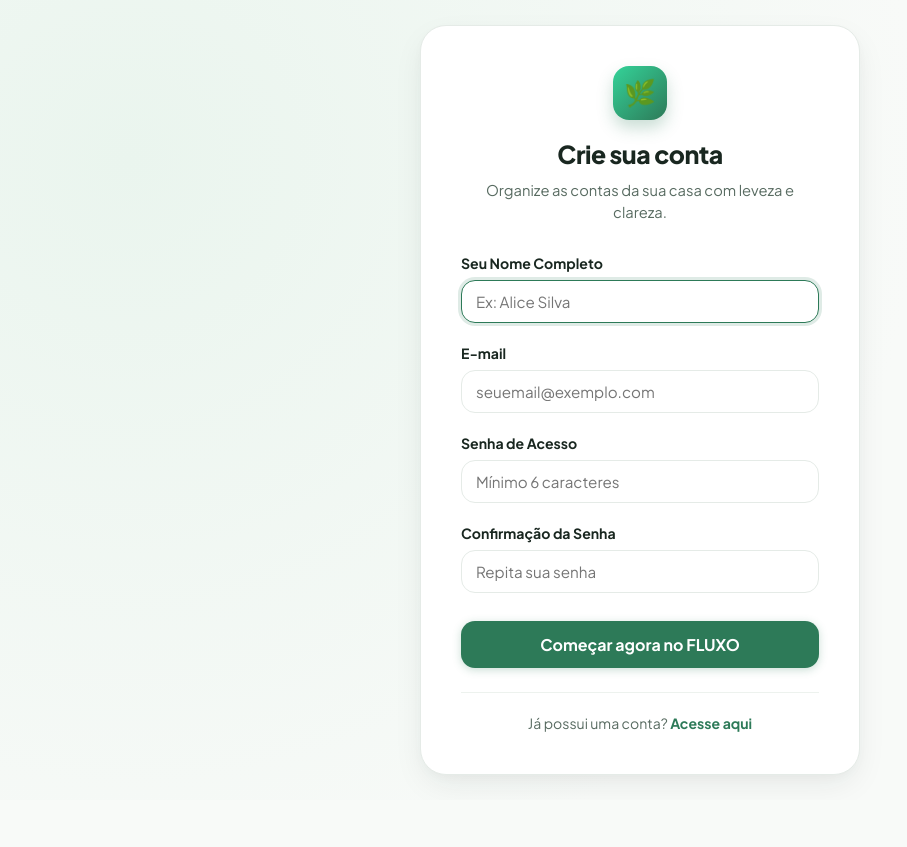
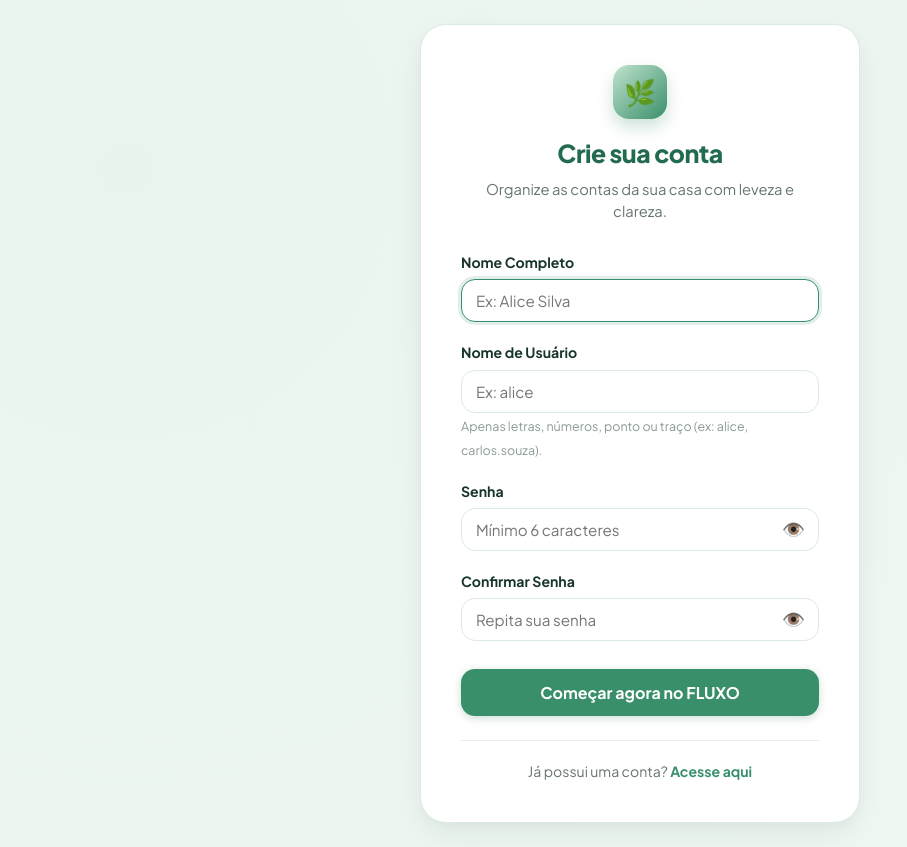
Before and after one commit to alocev/Fluxo-, a PHP site: page /public/cadastro.php in a window 1280 px wide. Shown: the whole page, without its empty margins (0-907 px from the left). Before the commit the page ends 781 px from the top, so only its background shows below. Run offline with PHP 8.4, Linux system fonts and the light colour scheme.

Commit message:
feat: ajustar autenticacao por usuario, alternador de senha, paleta verde salvia, isolamento de dados e documentacao

```diff
--- a/assets/css/style.css
+++ b/assets/css/style.css
@@ -6,29 +6,30 @@
 @import url('https://fonts.googleapis.com/css2?family=Plus+Jakarta+Sans:wght@400;500;600;700;800&display=swap');
 
 :root {
-    /* Cores Principais — Verde Suave & Natureza */
-    --primary: #2d7a58;
-    --primary-hover: #236347;
-    --primary-light: #eaf5ee;
-    --primary-surface: #f2f8f4;
-    --primary-border: #cde4d6;
+    /* Cores Principais — Verde Sálvia Suave & Natureza (Seções 5, 6, 7, 8) */
+    --primary: #3A8F6B;
+    --primary-hover: #236B4F;
+    --primary-dark: #236B4F;
+    --primary-light: #BFE3CE;
+    --primary-surface: #E8F5ED;
+    --primary-border: #DCEBE2;
 
     /* Superfícies e Fundo */
-    --bg-page: #f8faf8;
-    --bg-card: #ffffff;
-    --border-color: #e5ebe7;
-    --border-subtle: #edf2ee;
+    --bg-page: #EEF7F1;
+    --bg-card: #FFFFFF;
+    --border-color: #DCEBE2;
+    --border-subtle: #E6F0EA;
 
     /* Textos */
-    --text-primary: #192720;
-    --text-secondary: #586b61;
-    --text-muted: #83968c;
-    --text-inverse: #ffffff;
+    --text-primary: #18352A;
+    --text-secondary: #65756D;
+    --text-muted: #8A9A92;
+    --text-inverse: #FFFFFF;
 
     /* Cores de Alerta & Estado */
-    --success: #15803d;
-    --success-bg: #f0fdf4;
-    --success-border: #bbf7d0;
+    --success: #236B4F;
+    --success-bg: #E8F5ED;
+    --success-border: #BFE3CE;
 
     --warning: #b45309;
     --warning-bg: #fffbeb;
@@ -42,30 +43,30 @@
     --info-bg: #f0f9ff;
     --info-border: #bae6fd;
 
-    /* Categorias das Contas (Cores contextuais suaves) */
-    --cat-agua-color: #0284c7;
-    --cat-agua-bg: #e0f2fe;
-    --cat-agua-border: #bae6fd;
+    /* Categorias das Contas (Cores contextuais da Seção 8) */
+    --cat-agua-color: #5BA7D1;
+    --cat-agua-bg: #E5F3FA;
+    --cat-agua-border: #C9E5F5;
 
-    --cat-energia-color: #d97706;
-    --cat-energia-bg: #fef3c7;
-    --cat-energia-border: #fde68a;
+    --cat-energia-color: #D9A928;
+    --cat-energia-bg: #FFF5D9;
+    --cat-energia-border: #FCE8B0;
 
-    --cat-internet-color: #6366f1;
-    --cat-internet-bg: #eef2ff;
-    --cat-internet-border: #c7d2fe;
+    --cat-internet-color: #7C83D1;
+    --cat-internet-bg: #EEEEFC;
+    --cat-internet-border: #D5D7F8;
 
-    --cat-aluguel-color: #c2410c;
-    --cat-aluguel-bg: #ffedd5;
-    --cat-aluguel-border: #fed7aa;
+    --cat-aluguel-color: #C98568;
+    --cat-aluguel-bg: #FAEDE8;
+    --cat-aluguel-border: #F4D6CB;
 
-    --cat-streaming-color: #db2777;
-    --cat-streaming-bg: #fce7f3;
-    --cat-streaming-border: #fbcfe8;
+    --cat-streaming-color: #A66BB5;
+    --cat-streaming-bg: #F5EAF7;
+    --cat-streaming-border: #E9D1ED;
 
-    --cat-outras-color: #475569;
-    --cat-outras-bg: #f1f5f9;
-    --cat-outras-border: #e2e8f0;
+    --cat-outras-color: #82928A;
+    --cat-outras-bg: #EEF2F0;
+    --cat-outras-border: #D9E2DE;
 
     /* Sombras e Raios */
     --radius-sm: 8px;
@@ -260,7 +261,8 @@
     text-overflow: ellipsis;
 }
 
-.user-info .user-email {
+.user-info .user-email,
+.user-info .user-handle {
     font-size: 0.74rem;
     color: var(--text-muted);
     white-space: nowrap;
@@ -1005,7 +1007,39 @@
 
 .form-control:focus {
     border-color: var(--primary);
-    box-shadow: 0 0 0 3px rgba(45, 122, 88, 0.15);
+    box-shadow: 0 0 0 3px rgba(58, 143, 107, 0.15);
+}
+
+.password-toggle-wrapper {
+    position: relative;
+    display: flex;
+    align-items: center;
+    width: 100%;
+}
+
+.password-toggle-wrapper .form-control {
+    padding-right: 44px;
+}
+
+.btn-toggle-password {
+    position: absolute;
+    right: 8px;
+    background: none;
+    border: none;
+    cursor: pointer;
+    font-size: 1.15rem;
+    color: var(--text-muted);
+    padding: 6px;
+    display: flex;
+    align-items: center;
+    justify-content: center;
+    border-radius: var(--radius-sm);
+    transition: var(--transition);
+}
+
+.btn-toggle-password:hover {
+    color: var(--primary);
+    background-color: var(--primary-surface);
 }
 
 .form-hint {
@@ -1059,7 +1093,8 @@
     display: flex;
     align-items: center;
     justify-content: center;
-    background: radial-gradient(circle at 10% 20%, #eaf5ee 0%, #f8faf8 60%);
+    background-color: var(--bg-page);
+    background-image: radial-gradient(circle at 10% 20%, #E8F5ED 0%, #EEF7F1 75%);
     padding: 24px;
 }
 
@@ -1084,18 +1119,18 @@
     justify-content: center;
     width: 54px;
     height: 54px;
-    background: linear-gradient(135deg, #34d399 0%, #2d7a58 100%);
+    background: linear-gradient(135deg, #BFE3CE 0%, #3A8F6B 100%);
     border-radius: 16px;
     color: #ffffff;
     font-size: 1.6rem;
     margin-bottom: 16px;
-    box-shadow: 0 8px 16px rgba(45, 122, 88, 0.25);
+    box-shadow: 0 8px 16px rgba(58, 143, 107, 0.25);
 }
 
 .auth-title {
     font-size: 1.55rem;
     font-weight: 800;
-    color: var(--text-primary);
+    color: var(--primary-dark);
     letter-spacing: -0.02em;
     margin-bottom: 6px;
 }
--- a/assets/js/main.js
+++ b/assets/js/main.js
@@ -92,4 +92,26 @@
         inputLimite.addEventListener('input', updateLimitPreview);
         updateLimitPreview();
     }
+
+    // 6. Olho para Mostrar / Ocultar Senha (Login e Cadastro)
+    document.querySelectorAll('.btn-toggle-password').forEach(btn => {
+        btn.addEventListener('click', (e) => {
+            e.preventDefault();
+            const targetId = btn.getAttribute('data-target');
+            const input = document.getElementById(targetId);
+            if (input) {
+                if (input.type === 'password') {
+                    input.type = 'text';
+                    btn.textContent = '🙈';
+                    btn.setAttribute('title', 'Ocultar senha');
+                    btn.setAttribute('aria-label', 'Ocultar senha');
+                } else {
+                    input.type = 'password';
+                    btn.textContent = '👁️';
+                    btn.setAttribute('title', 'Mostrar senha');
+                    btn.setAttribute('aria-label', 'Mostrar senha');
+                }
+            }
+        });
+    });
 });
--- a/database/schema.sql
+++ b/database/schema.sql
@@ -13,7 +13,7 @@
 CREATE TABLE IF NOT EXISTS `usuarios` (
     `id` INT AUTO_INCREMENT PRIMARY KEY,
     `nome` VARCHAR(120) NOT NULL,
-    `email` VARCHAR(180) NOT NULL UNIQUE,
+    `usuario` VARCHAR(60) NOT NULL UNIQUE,
     `senha_hash` VARCHAR(255) NOT NULL,
     `data_criacao` TIMESTAMP DEFAULT CURRENT_TIMESTAMP
 ) ENGINE=InnoDB DEFAULT CHARSET=utf8mb4 COLLATE=utf8mb4_unicode_ci;
--- a/includes/auth.php
+++ b/includes/auth.php
@@ -53,9 +53,9 @@
         session_regenerate_id(true);
 
         $_SESSION['user'] = [
-            'id'    => (int)$user['id'],
-            'nome'  => $user['nome'],
-            'email' => $user['email']
+            'id'      => (int)$user['id'],
+            'nome'    => $user['nome'],
+            'usuario' => $user['usuario']
         ];
     }
 }
--- a/includes/functions.php
+++ b/includes/functions.php
@@ -117,48 +117,48 @@
                 return [
                     'icon' => '💧',
                     'class' => 'cat-agua',
-                    'color' => '#0284c7',
-                    'bg' => '#e0f2fe',
+                    'color' => '#5BA7D1',
+                    'bg' => '#E5F3FA',
                     'label' => 'Água'
                 ];
             case 'Energia':
                 return [
                     'icon' => '⚡',
                     'class' => 'cat-energia',
-                    'color' => '#d97706',
-                    'bg' => '#fef3c7',
+                    'color' => '#D9A928',
+                    'bg' => '#FFF5D9',
                     'label' => 'Energia'
                 ];
             case 'Internet':
                 return [
-                    'icon' => '🌐',
+                    'icon' => '📱',
                     'class' => 'cat-internet',
-                    'color' => '#6366f1',
-                    'bg' => '#eef2ff',
+                    'color' => '#7C83D1',
+                    'bg' => '#EEEEFC',
                     'label' => 'Internet'
                 ];
             case 'Aluguel':
                 return [
                     'icon' => '🏠',
                     'class' => 'cat-aluguel',
-                    'color' => '#c2410c',
-                    'bg' => '#ffedd5',
+                    'color' => '#C98568',
+                    'bg' => '#FAEDE8',
                     'label' => 'Aluguel'
                 ];
             case 'Streaming':
                 return [
-                    'icon' => '🎬',
+                    'icon' => '📺',
                     'class' => 'cat-streaming',
-                    'color' => '#db2777',
-                    'bg' => '#fce7f3',
+                    'color' => '#A66BB5',
+                    'bg' => '#F5EAF7',
                     'label' => 'Streaming'
                 ];
             default:
                 return [
-                    'icon' => '📦',
+                    'icon' => '💰',
                     'class' => 'cat-outras',
-                    'color' => '#475569',
-                    'bg' => '#f1f5f9',
+                    'color' => '#82928A',
+                    'bg' => '#EEF2F0',
                     'label' => 'Outras despesas'
                 ];
         }
--- a/public/cadastro.php
+++ b/public/cadastro.php
@@ -1,7 +1,7 @@
 <?php
 /**
  * FLUXO — Sistema de Gestão Doméstica
- * Página de Cadastro de Novo Usuário
+ * Página de Cadastro de Novo Usuário por Nome de Usuário
  */
 
 require_once dirname(__DIR__) . '/config/database.php';
@@ -13,22 +13,22 @@
 require_guest();
 
 $nome = '';
-$email = '';
+$usuario = '';
 $error = '';
 
 if ($_SERVER['REQUEST_METHOD'] === 'POST') {
     require_csrf();
 
     $nome = trim($_POST['nome'] ?? '');
-    $email = trim($_POST['email'] ?? '');
+    $usuario = strtolower(trim($_POST['usuario'] ?? ''));
     $senha = $_POST['senha'] ?? '';
     $senhaConfirma = $_POST['senha_confirma'] ?? '';
 
     // Validações no backend
     if (empty($nome) || mb_strlen($nome) < 3) {
         $error = 'Por favor, informe seu nome completo (mínimo de 3 caracteres).';
-    } elseif (!filter_var($email, FILTER_VALIDATE_EMAIL)) {
-        $error = 'Por favor, informe um endereço de e-mail válido.';
+    } elseif (empty($usuario) || !preg_match('/^[a-z0-9_.-]{3,30}$/', $usuario)) {
+        $error = 'O nome de usuário deve conter entre 3 e 30 caracteres (letras, números, pontos ou sublinhados).';
     } elseif (mb_strlen($senha) < 6) {
         $error = 'A senha deve conter no mínimo 6 caracteres.';
     } elseif ($senha !== $senhaConfirma) {
@@ -37,40 +37,34 @@
         try {
             $db = getDBConnection();
 
-            // Verifica se o e-mail já existe
-            $stmtCheck = $db->prepare("SELECT id FROM usuarios WHERE email = :email LIMIT 1");
-            $stmtCheck->execute([':email' => $email]);
+            // Verifica se o nome de usuário já existe
+            $stmtCheck = $db->prepare("SELECT id FROM usuarios WHERE usuario = :u LIMIT 1");
+            $stmtCheck->execute([':u' => $usuario]);
             if ($stmtCheck->fetch()) {
-                $error = 'Este e-mail já está cadastrado no FLUXO. Tente fazer login.';
+                $error = 'Este nome de usuário já está cadastrado no FLUXO. Por favor, escolha outro.';
             } else {
                 // Criação do hash seguro da senha
                 $senhaHash = password_hash($senha, PASSWORD_DEFAULT);
 
                 $stmtInsert = $db->prepare("
-                    INSERT INTO usuarios (nome, email, senha_hash, data_criacao)
-                    VALUES (:nome, :email, :senha_hash, NOW())
+                    INSERT INTO usuarios (nome, usuario, senha_hash, data_criacao)
+                    VALUES (:nome, :usuario, :senha_hash, NOW())
                 ");
                 $stmtInsert->execute([
                     ':nome' => $nome,
-                    ':email' => $email,
+                    ':usuario' => $usuario,
                     ':senha_hash' => $senhaHash
                 ]);
 
                 $userId = (int)$db->lastInsertId();
 
-                // Cria automaticamente um orçamento inicial sugerido para o mês atual
-                $mesAtual = date('Y-m');
-                $stmtOrcamento = $db->prepare("
-                    INSERT INTO orcamentos (usuario_id, mes_referencia, limite_mensal)
-                    VALUES (:uid, :mes, 1200.00)
-                ");
-                $stmtOrcamento->execute([':uid' => $userId, ':mes' => $mesAtual]);
+                // Novo usuário inicia com dados limpos (sem valores herdados de outros usuários)
 
-                // Faz login automático
+                // Faz login automático seguro
                 login_user([
-                    'id' => $userId,
-                    'nome' => $nome,
-                    'email' => $email
+                    'id'      => $userId,
+                    'nome'    => $nome,
+                    'usuario' => $usuario
                 ]);
 
                 flash_set('success', "Bem-vindo ao FLUXO, {$nome}! Sua conta foi criada com sucesso.");
@@ -113,29 +107,40 @@
             <?= csrf_field() ?>
 
             <div class="form-group">
-                <label for="nome">Seu Nome Completo</label>
+                <label for="nome">Nome Completo</label>
                 <input type="text" id="nome" name="nome" class="form-control"
                        placeholder="Ex: Alice Silva"
                        value="<?= e($nome) ?>" required autofocus>
             </div>
 
             <div class="form-group">
-                <label for="email">E-mail</label>
-                <input type="email" id="email" name="email" class="form-control"
-                       placeholder="seuemail@exemplo.com"
-                       value="<?= e($email) ?>" required>
+                <label for="usuario">Nome de Usuário</label>
+                <input type="text" id="usuario" name="usuario" class="form-control"
+                       placeholder="Ex: alice"
+                       value="<?= e($usuario) ?>" required autocomplete="username">
+                <span class="form-hint">Apenas letras, números, ponto ou traço (ex: alice, carlos.souza).</span>
             </div>
 
             <div class="form-group">
-                <label for="senha">Senha de Acesso</label>
-                <input type="password" id="senha" name="senha" class="form-control"
-                       placeholder="Mínimo 6 caracteres" required>
+                <label for="senha">Senha</label>
+                <div class="password-toggle-wrapper">
+                    <input type="password" id="senha" name="senha" class="form-control"
+                           placeholder="Mínimo 6 caracteres" required autocomplete="new-password">
+                    <button type="button" class="btn-toggle-password" data-target="senha" title="Mostrar senha" aria-label="Mostrar senha">
+                        👁️
+                    </button>
+                </div>
             </div>
 
             <div class="form-group">
-                <label for="senha_confirma">Confirmação da Senha</label>
-                <input type="password" id="senha_confirma" name="senha_confirma" class="form-control"
-                       placeholder="Repita sua senha" required>
+                <label for="senha_confirma">Confirmar Senha</label>
+                <div class="password-toggle-wrapper">
+                    <input type="password" id="senha_confirma" name="senha_confirma" class="form-control"
+                           placeholder="Repita sua senha" required autocomplete="new-password">
+                    <button type="button" class="btn-toggle-password" data-target="senha_confirma" title="Mostrar senha" aria-label="Mostrar senha">
+                        👁️
+                    </button>
+                </div>
             </div>
 
             <button type="submit" class="btn btn-primary" style="width: 100%; padding: 12px; font-size: 1rem; margin-top: 8px;">
@@ -147,5 +152,7 @@
             Já possui uma conta? <a href="login.php" style="font-weight: 700;">Acesse aqui</a>
         </div>
     </div>
+
+    <script src="../assets/js/main.js"></script>
 </body>
 </html>
--- a/views/sidebar.php
+++ b/views/sidebar.php
@@ -6,7 +6,7 @@
 
 $user = current_user();
 $userName = $user['nome'] ?? 'Usuário';
-$userEmail = $user['email'] ?? '';
+$userUsuario = $user['usuario'] ?? '';
 $initial = strtoupper(mb_substr($userName, 0, 1, 'UTF-8'));
 $active = $activePage ?? 'dashboard';
 ?>
@@ -60,7 +60,7 @@
             <div class="user-avatar"><?= e($initial) ?></div>
             <div class="user-info">
                 <div class="user-name" title="<?= e($userName) ?>"><?= e($userName) ?></div>
-                <div class="user-email" title="<?= e($userEmail) ?>"><?= e($userEmail) ?></div>
+                <div class="user-handle" title="@<?= e($userUsuario) ?>">@<?= e($userUsuario) ?></div>
             </div>
         </div>
 
```
Also changed, not shown: database/seed.sql (+5 -4 lines), e2e_check.php (+103 -149 lines), public/login.php (+26 -20 lines), spec.md (+27 -6 lines), CHANGELOG.md, README.md.
